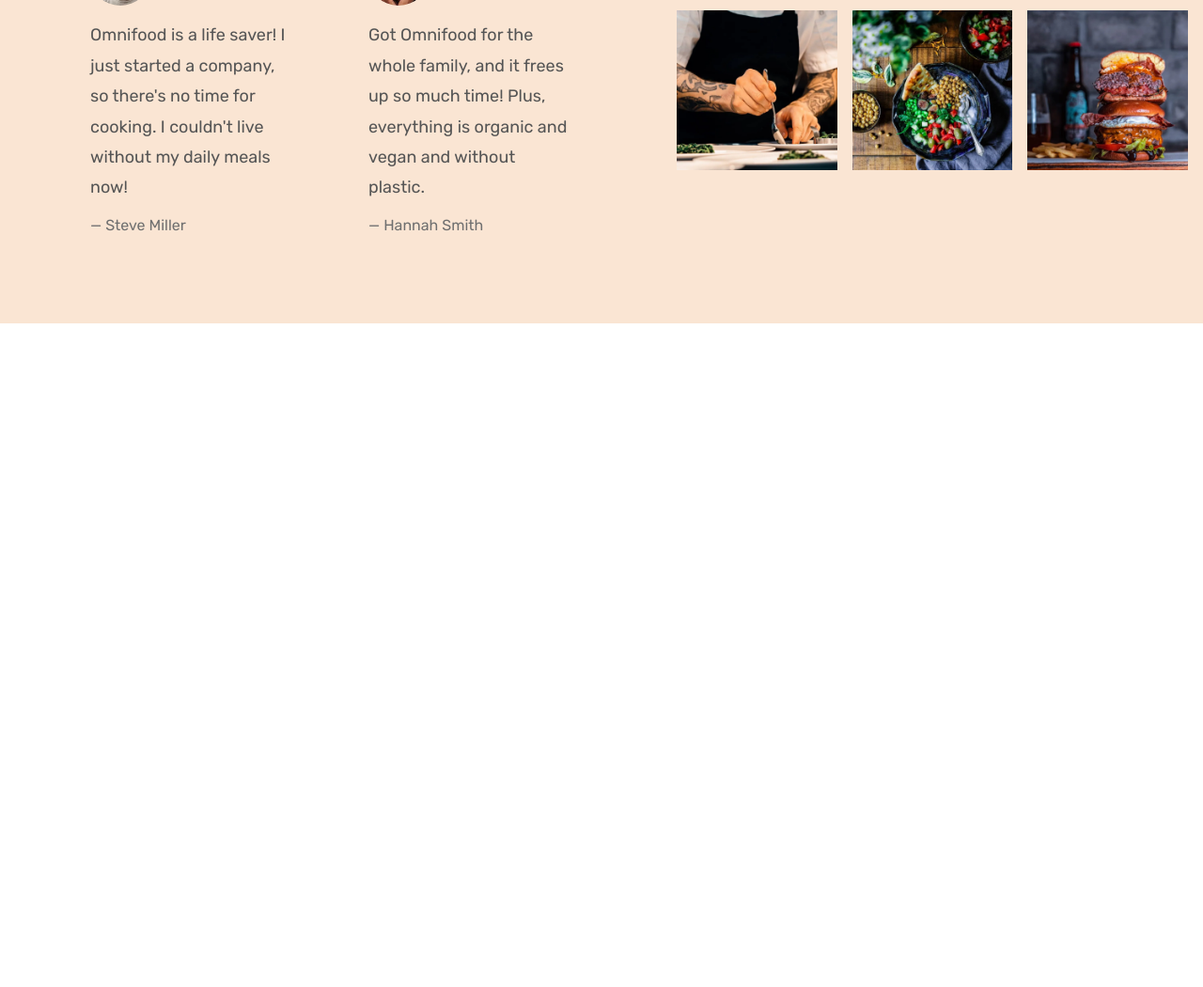
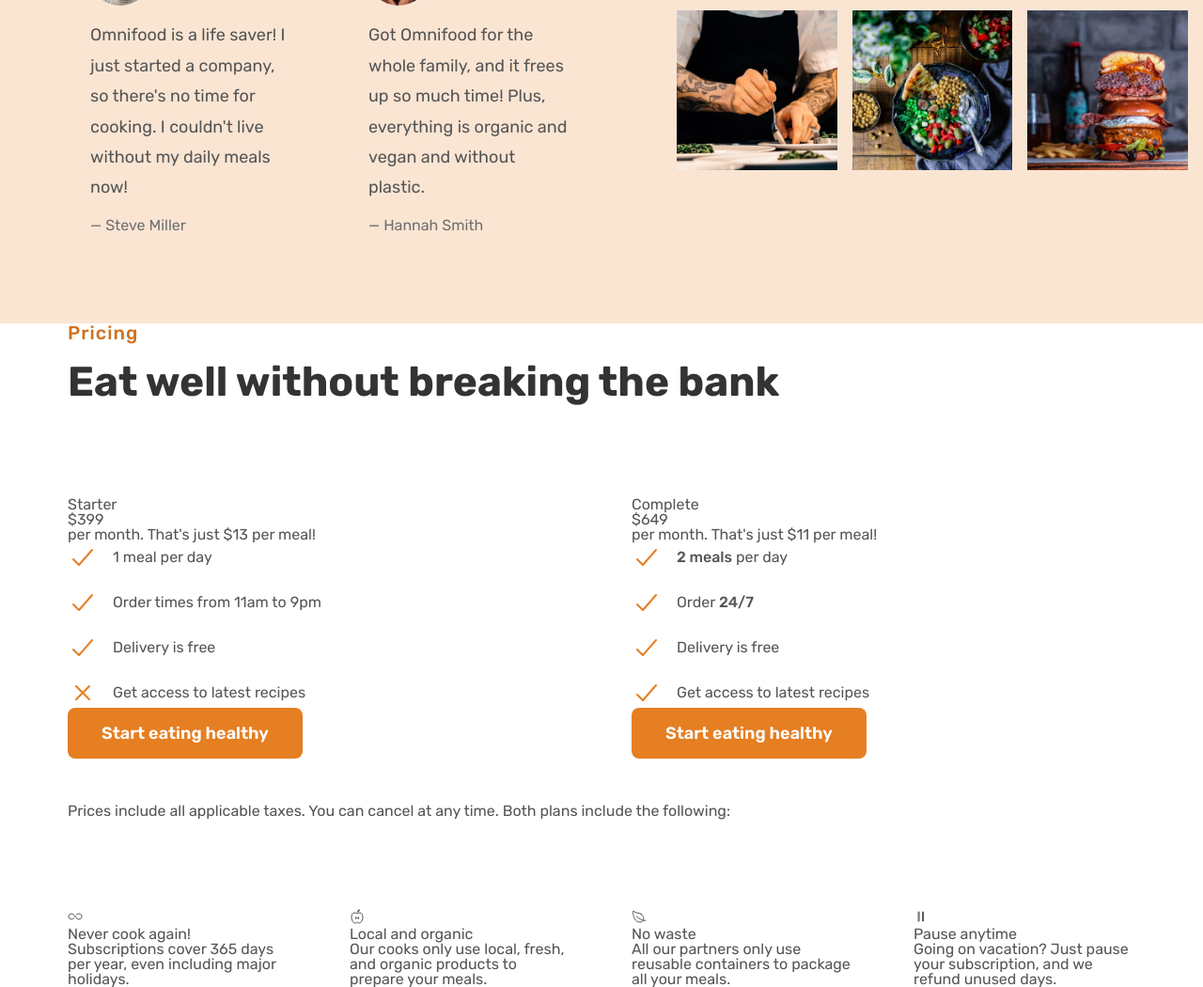
Before and after one commit to ABrozovic/Omnifood, a plain HTML site: page index.html in a window 1280 px wide. Shown: the part 4133-5183 px from the top of the page at 94% size. Before the commit the page ends 4477 px from the top, so only its background shows below. Drawn offline with nearby package versions, Linux system fonts and the light colour scheme; some packages are replaced by stand-ins of ours; a script that the page names is missing.

Commit message:
Add the Pricing section markup to the index.html

```diff
--- a/index.html
+++ b/index.html
@@ -649,6 +649,120 @@
         </figure>
       </div>
     </section>
+    <section class="section-pricing" id="pricing">
+      <div class="container">
+        <span class="subheading">Pricing</span>
+        <h2 class="heading-secondary">Eat well without breaking the bank</h2>
+      </div>
+      <div class="container grid grid--2-cols margin-bottom-md">
+        <div class="pricing-plan pricing-plan--starter">
+          <header class="pricing-plan__header">
+            <p class="pricing-plan__name">Starter</p>
+            <p class="pricing-plan__price"><span>$</span>399</p>
+            <p class="pricing-plan__text">
+              per month. That's just $13 per meal!
+            </p>
+          </header>
+          <ul class="list">
+            <li class="list__item">
+              <ion-icon class="list-icon" name="checkmark-outline"></ion-icon>
+              <span>1 meal per day</span>
+            </li>
+            <li class="list__item">
+              <ion-icon class="list-icon" name="checkmark-outline"></ion-icon>
+              <span>Order times from 11am to 9pm</span>
+            </li>
+            <li class="list__item">
+              <ion-icon class="list-icon" name="checkmark-outline"></ion-icon>
+              <span>Delivery is free</span>
+            </li>
+            <li class="list__item">
+              <ion-icon class="list-icon" name="close-outline"></ion-icon>
+              <span>Get access to latest recipes</span>
+            </li>
+          </ul>
+          <div class="pricing-plan__sign-up">
+            <a href="#" class="btn btn--full margin-right-sm"
+            >Start eating healthy</a
+            >
+          </div>
+        </div>
+        <div class="pricing-plan pricing-plan--complete">
+          <header class="pricing-plan__header">
+            <p class="pricing-plan__name">Complete</p>
+            <p class="pricing-plan__price"><span>$</span>649</p>
+            <p class="pricing-plan__text">
+              per month. That's just $11 per meal!
+            </p>
+          </header>
+          <ul class="list">
+            <li class="list__item">
+              <ion-icon class="list-icon" name="checkmark-outline"></ion-icon>
+              <span><strong>2 meals</strong> per day</span>
+            </li>
+            <li class="list__item">
+              <ion-icon class="list-icon" name="checkmark-outline"></ion-icon>
+              <span>Order <strong>24/7</strong></span>
+            </li>
+            <li class="list__item">
+              <ion-icon class="list-icon" name="checkmark-outline"></ion-icon>
+              <span>Delivery is free</span>
+            </li>
+            <li class="list__item">
+              <ion-icon class="list-icon" name="checkmark-outline"></ion-icon>
+              <span>Get access to latest recipes</span>
+            </li>
+          </ul>
+          <div class="pricing-plan__sign-up">
+            <a href="#" class="btn btn--full margin-right-sm"
+            >Start eating healthy</a
+            >
+          </div>
+        </div>
+      </div>
+
+      <div class="container grid">
+        <aside class="pricing-plan__details">
+          Prices include all applicable taxes. You can cancel at any time.
+          Both plans include the following:
+        </aside>
+      </div>
+
+      <div class="container grid grid--4-cols">
+        <div class="feature">
+          <ion-icon class="feature__icon" name="infinite-outline"></ion-icon>
+          <p class="feature__title">Never cook again!</p>
+          <p class="feature__text">
+            Subscriptions cover 365 days per year, even including major
+            holidays.
+          </p>
+        </div>
+        <div class="feature">
+          <ion-icon class="feature__icon" name="nutrition-outline"></ion-icon>
+          <p class="feature__title">Local and organic</p>
+          <p class="feature__text">
+            Our cooks only use local, fresh, and organic products to prepare
+            your meals.
+          </p>
+        </div>
+        <div class="feature">
+          <ion-icon class="feature__icon" name="leaf-outline"></ion-icon>
+          <p class="feature__title">No waste</p>
+          <p class="feature__text">
+            All our partners only use reusable containers to package all your
+            meals.
+          </p>
+        </div>
+        <div class="feature">
+          <ion-icon class="feature__icon" name="pause-outline"></ion-icon>
+          <p class="feature__title">Pause anytime</p>
+          <p class="feature__text">
+            Going on vacation? Just pause your subscription, and we refund
+            unused days.
+          </p>
+        </div>
+      </div>
+    </section>
   </main>
   </body>
 </html>
```
